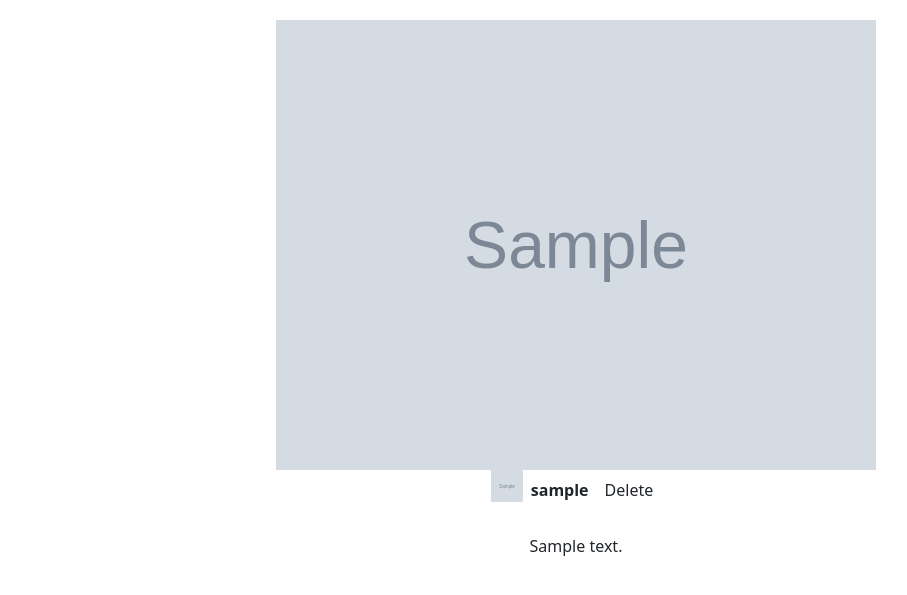
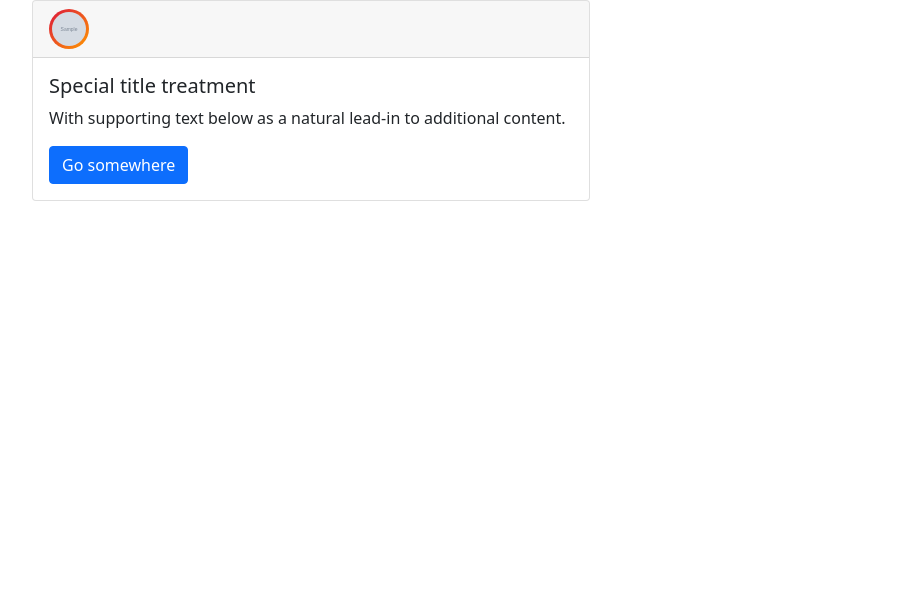
Before and after one commit to lidpwnz/instagram, a Django app: page /posts/1/detail in a window 1280 px wide. Shown: the part 68-663 px from the top of the page, without its empty margins (50-957 px from the left). Run offline with Django 3.2, Linux system fonts and the light colour scheme; a user stored in the database is signed in; tables that the repository leaves empty hold one stand-in row (values such as "Sample post"); grey boxes marked "Sample" are stand-in pictures; some libraries are stand-ins or nearby versions.

Commit message:
Добавил кастомный тег и стилизовал страницу новостей

```diff
--- a/instagram/views/post_views.py
+++ b/instagram/views/post_views.py
@@ -56,8 +56,10 @@ class AddLikeToPostView(generic.View):
         return Post.objects.get(pk=self.kwargs.get('post_pk'))
 
     def get(self, request, *args, **kwargs):
-        self.post(request, *args, **kwargs)
-        return redirect('profile', pk=self.request.user.pk)
+        return self.post(request, *args, **kwargs)
+
+    def get_success_url(self):
+        return self.request.META['HTTP_REFERER']
 
     def set_like(self):
         post = self.get_post()
@@ -77,7 +79,7 @@ class AddLikeToPostView(generic.View):
     def post(self, request, *args, **kwargs):
         post = self.set_like()
         post.save()
-        return redirect('post_detail', post_pk=post.pk)
+        return redirect(self.get_success_url())
 
 
 class AddCommentToPostView(generic.View):
--- a/static/css/style.css
+++ b/static/css/style.css
@@ -90,3 +90,10 @@
     padding: 0 2.4rem;
     margin-left: 2rem;
 }
+
+.post-avatar {
+    width: 40px;
+    height: 40px;
+    background: -webkit-linear-gradient(left top, crimson 0%, #f90 100%);
+    padding: 3px;
+}
--- a/templates/posts/post_detail.html
+++ b/templates/posts/post_detail.html
@@ -18,30 +18,44 @@
             height: 600px;
         }
 
+
+
     </style>
 
-    <div class="container">
-        <div class="post_detail">
-            <img class="post_img" src="{{ post.img.url }}" alt="post_img" style="height: 100%">
-            <div class="user_info d-flex justify-content-start">
-                <div class="d-flex justify-content-between">
-                    <img src="{{ post.owner.profile.avatar.url }}" alt="user_avatar" style="width: 32px; height: 32px">
-                </div>
-                <div class="p-2 bd-highlight">
-                    <p><strong>{{ post.owner.username }}</strong></p>
-                </div>
+    {#    <div class="container">#}
+    {#        <div class="post_detail">#}
+    {#            <img class="post_img" src="{{ post.img.url }}" alt="post_img" style="height: 100%">#}
+    {#            <div class="user_info d-flex justify-content-start">#}
+    {#                <div class="d-flex justify-content-between">#}
+    {#                    <img src="{{ post.owner.profile.avatar.url }}" alt="user_avatar" style="width: 32px; height: 32px">#}
+    {#                </div>#}
+    {#                <div class="p-2 bd-highlight">#}
+    {#                    <p><strong>{{ post.owner.username }}</strong></p>#}
+    {#                </div>#}
+    {##}
+    {#                <div class="p-2 bd-highlight post_desc">#}
+    {#                    <form action="{% url 'post_delete' post_pk=post.pk %}" method="post">#}
+    {#                        {% csrf_token %}#}
+    {#                        Delete#}
+    {#                    </form>#}
+    {#                </div>#}
+    {##}
+    {#            </div>#}
+    {#                <div class="p-2 bd-highlight post_desc">#}
+    {#                    <p>{{ post.description }}</p>#}
+    {#                </div>#}
+    {#        </div>#}
+    {#    </div>#}
 
-                <div class="p-2 bd-highlight post_desc">
-                    <form action="{% url 'post_delete' post_pk=post.pk %}" method="post">
-                        {% csrf_token %}
-                        Delete
-                    </form>
-                </div>
+    <div class="card w-50">
+        <div class="card-header">
+            <img class="rounded-circle post-avatar" src="{{ post.owner.profile.avatar.url }}" alt="">
 
-            </div>
-                <div class="p-2 bd-highlight post_desc">
-                    <p>{{ post.description }}</p>
-                </div>
+        </div>
+        <div class="card-body">
+            <h5 class="card-title">Special title treatment</h5>
+            <p class="card-text">With supporting text below as a natural lead-in to additional content.</p>
+            <a href="#" class="btn btn-primary">Go somewhere</a>
         </div>
     </div>
 {% endblock %}
```
Also changed, not shown: instagram/templatetags/query_values.py (added, +8 -0 lines), templates/posts/feed.html (+52 -25 lines), instagram/templatetags/__init__.py (added).
